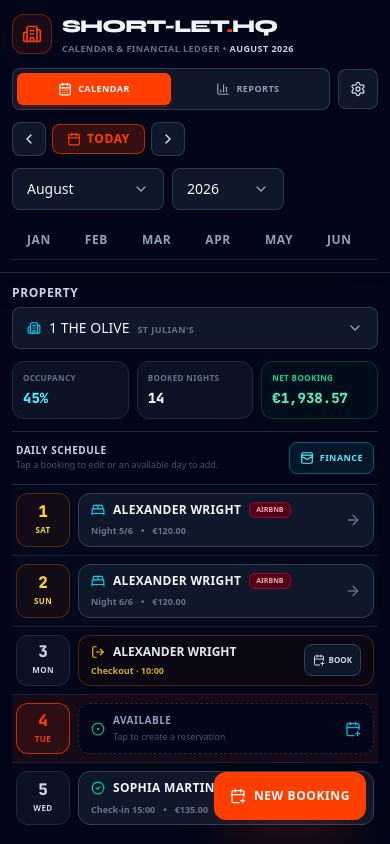
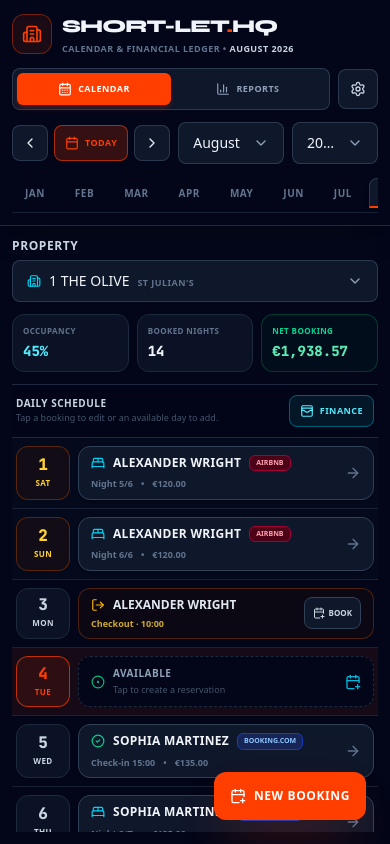
Before and after one commit to omeryigitler/-Property-Management, a React (Vite) app: page / in a window 390 px wide. Built offline with nearby package versions, Linux system fonts and the light colour scheme.

Commit message:
fix: streamline month controls on mobile

```diff
--- a/src/components/dashboard/MonthYearNavigator.tsx
+++ b/src/components/dashboard/MonthYearNavigator.tsx
@@ -5,54 +5,52 @@ import { MONTH_NAMES, MONTH_SHORT_NAMES } from '../../utils/dateUtilities';
 import { CustomSelect } from '../common/CustomSelect';
 
 export function MonthYearNavigator() {
-  const selectedMonth = useDashboardStore((s) => s.selectedMonth);
-  const selectedYear = useDashboardStore((s) => s.selectedYear);
-  const setSelectedMonth = useDashboardStore((s) => s.setSelectedMonth);
-  const setSelectedYear = useDashboardStore((s) => s.setSelectedYear);
-  const nextMonth = useDashboardStore((s) => s.nextMonth);
-  const prevMonth = useDashboardStore((s) => s.prevMonth);
-  const goToToday = useDashboardStore((s) => s.goToToday);
+  const selectedMonth = useDashboardStore((state) => state.selectedMonth);
+  const selectedYear = useDashboardStore((state) => state.selectedYear);
+  const setSelectedMonth = useDashboardStore((state) => state.setSelectedMonth);
+  const setSelectedYear = useDashboardStore((state) => state.setSelectedYear);
+  const nextMonth = useDashboardStore((state) => state.nextMonth);
+  const prevMonth = useDashboardStore((state) => state.prevMonth);
+  const goToToday = useDashboardStore((state) => state.goToToday);
 
   const today = new Date();
   const isCurrentMonthSelected =
     selectedMonth === today.getMonth() + 1 && selectedYear === today.getFullYear();
 
-  // Generate Year options from currentYear-3 to currentYear+5
   const currentYearNum = new Date().getFullYear();
-  const yearOptions = Array.from({ length: 9 }, (_, i) => {
-    const y = currentYearNum - 3 + i;
-    return { value: y, label: y.toString() };
+  const yearOptions = Array.from({ length: 9 }, (_, index) => {
+    const year = currentYearNum - 3 + index;
+    return { value: year, label: year.toString() };
   });
 
-  const monthOptions = MONTH_NAMES.map((name, idx) => ({
-    value: idx + 1,
+  const monthOptions = MONTH_NAMES.map((name, index) => ({
+    value: index + 1,
     label: name,
   }));
 
   return (
-    <div className="flex flex-col gap-2.5 w-full">
-      {/* Top row: Prev/Next, Today, Month & Year Selects */}
-      <div className="flex flex-wrap items-center justify-between gap-3">
+    <div className="flex w-full flex-col gap-2.5">
+      <div className="grid grid-cols-[auto_minmax(0,1fr)] items-center gap-2 sm:flex sm:flex-wrap sm:justify-between sm:gap-3">
         <div className="flex items-center gap-1.5">
           <button
             type="button"
             onClick={prevMonth}
             aria-label="Previous Month"
-            className="p-2 rounded-lg bg-slate-900 border border-slate-700/80 hover:bg-slate-800 text-slate-200 transition-colors"
+            className="flex h-9 w-9 items-center justify-center rounded-lg border border-slate-700/80 bg-slate-900 text-slate-200 transition-colors hover:bg-slate-800"
           >
-            <ChevronLeft className="w-4 h-4" />
+            <ChevronLeft className="h-4 w-4" />
           </button>
 
           <button
             type="button"
             onClick={goToToday}
-            className={`flex items-center gap-1.5 px-3.5 py-1.5 rounded-lg border text-xs font-black uppercase tracking-wider transition-colors ${
+            className={`flex h-9 items-center gap-1.5 rounded-lg border px-2.5 text-[9px] font-black uppercase tracking-wider transition-colors sm:px-3.5 sm:text-xs ${
               isCurrentMonthSelected
-                ? 'bg-[#ff3e00]/20 text-[#ff3e00] border-[#ff3e00]/60'
-                : 'bg-slate-900 text-slate-300 border-slate-700/80 hover:bg-slate-800 hover:text-slate-100'
+                ? 'border-[#ff3e00]/60 bg-[#ff3e00]/20 text-[#ff3e00]'
+                : 'border-slate-700/80 bg-slate-900 text-slate-300 hover:bg-slate-800 hover:text-slate-100'
             }`}
           >
-            <Calendar className="w-3.5 h-3.5" />
+            <Calendar className="h-3.5 w-3.5" />
             <span>Today</span>
           </button>
 
@@ -60,54 +58,52 @@ export function MonthYearNavigator() {
             type="button"
             onClick={nextMonth}
             aria-label="Next Month"
-            className="p-2 rounded-lg bg-slate-900 border border-slate-700/80 hover:bg-slate-800 text-slate-200 transition-colors"
+            className="flex h-9 w-9 items-center justify-center rounded-lg border border-slate-700/80 bg-slate-900 text-slate-200 transition-colors hover:bg-slate-800"
           >
-            <ChevronRight className="w-4 h-4" />
+            <ChevronRight className="h-4 w-4" />
           </button>
         </div>
 
-        {/* Custom Selects for Month & Year */}
-        <div className="flex items-center gap-2">
+        <div className="grid min-w-0 grid-cols-[minmax(0,1fr)_86px] items-center gap-2 sm:flex">
           <CustomSelect
             options={monthOptions}
             value={selectedMonth}
-            onChange={(m) => setSelectedMonth(m)}
-            className="w-38"
+            onChange={(month) => setSelectedMonth(month)}
+            className="min-w-0 sm:w-38"
           />
           <CustomSelect
             options={yearOptions}
             value={selectedYear}
-            onChange={(y) => setSelectedYear(y)}
-            className="w-28"
+            onChange={(year) => setSelectedYear(year)}
+            className="min-w-0 sm:w-28"
           />
         </div>
       </div>
 
-      {/* Spreadsheet Style Month Tabs */}
-      <div className="flex items-center gap-1 overflow-x-auto pb-1 pt-1 no-scrollbar border-b border-slate-800/80">
-        {MONTH_SHORT_NAMES.map((shortName, idx) => {
-          const monthNum = idx + 1;
-          const isSelected = selectedMonth === monthNum;
+      <div className="flex snap-x snap-mandatory items-center gap-1 overflow-x-auto border-b border-slate-800/80 pb-1 pt-1 no-scrollbar">
+        {MONTH_SHORT_NAMES.map((shortName, index) => {
+          const monthNumber = index + 1;
+          const isSelected = selectedMonth === monthNumber;
           const isTodayMonth =
-            today.getMonth() + 1 === monthNum && today.getFullYear() === selectedYear;
+            today.getMonth() + 1 === monthNumber && today.getFullYear() === selectedYear;
 
           return (
             <button
               key={shortName}
               type="button"
-              onClick={() => setSelectedMonth(monthNum)}
-              className={`px-3.5 py-1.5 rounded-t-lg text-xs font-black uppercase tracking-wider whitespace-nowrap transition-all border-t border-x ${
+              onClick={() => setSelectedMonth(monthNumber)}
+              className={`snap-start whitespace-nowrap rounded-t-lg border-x border-t px-3 py-1.5 text-[10px] font-black uppercase tracking-wider transition-all sm:px-3.5 sm:text-xs ${
                 isSelected
-                  ? 'bg-slate-900 text-[#ff3e00] border-slate-700/80 shadow-md border-b-2 border-b-[#ff3e00]'
-                  : 'bg-slate-950 text-slate-400 border-transparent hover:text-slate-200 hover:bg-slate-900/40'
+                  ? 'border-slate-700/80 border-b-2 border-b-[#ff3e00] bg-slate-900 text-[#ff3e00] shadow-md'
+                  : 'border-transparent bg-slate-950 text-slate-500 hover:bg-slate-900/40 hover:text-slate-200'
               }`}
             >
-              <div className="flex items-center gap-1.5">
-                <span>{shortName}</span>
+              <span className="flex items-center gap-1.5">
+                {shortName}
                 {isTodayMonth && (
-                  <span className="w-1.5 h-1.5 rounded-full bg-[#ff3e00] inline-block" title="Current Month" />
+                  <span className="inline-block h-1.5 w-1.5 rounded-full bg-[#ff3e00]" title="Current Month" />
                 )}
-              </div>
+              </span>
             </button>
           );
         })}
```
